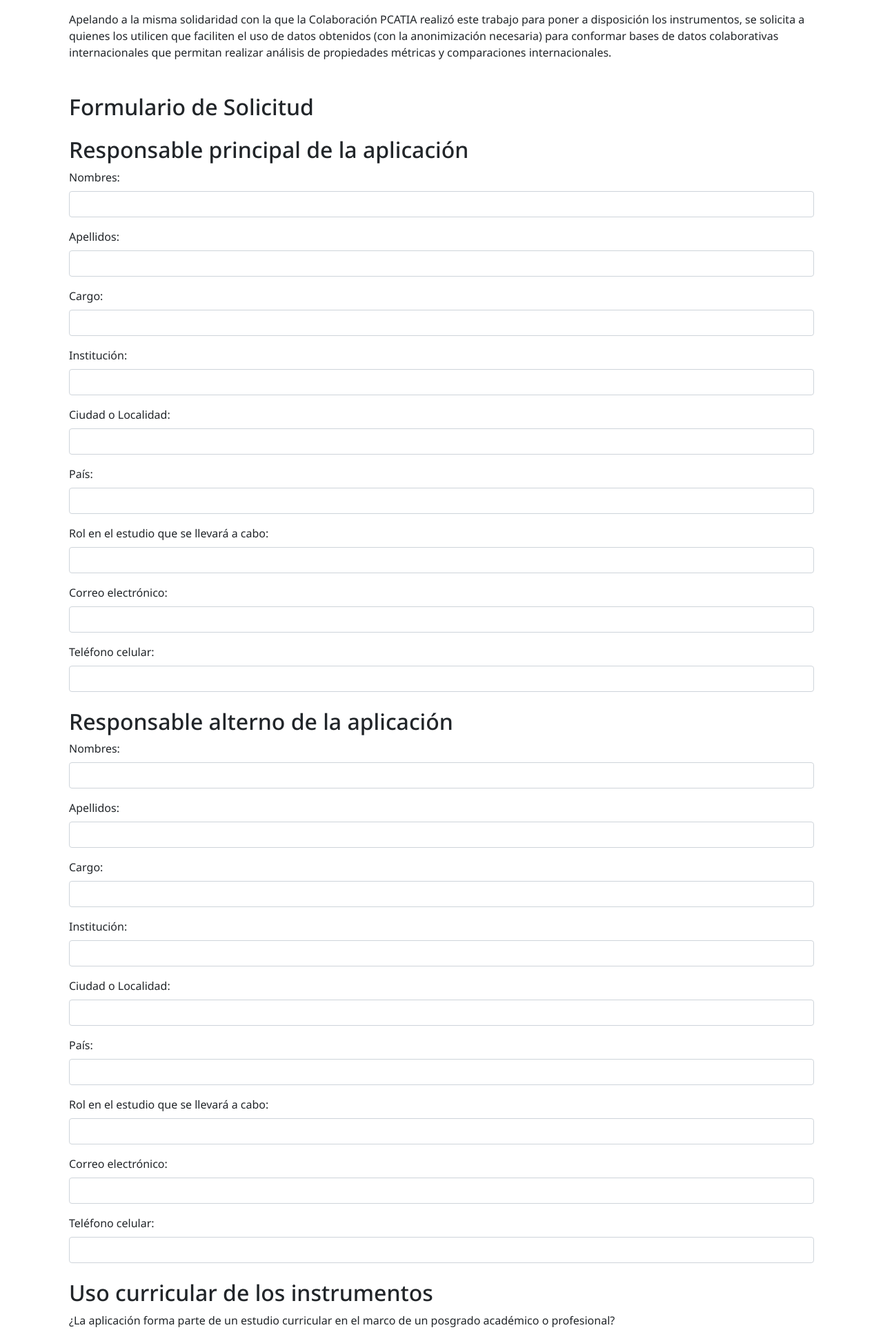
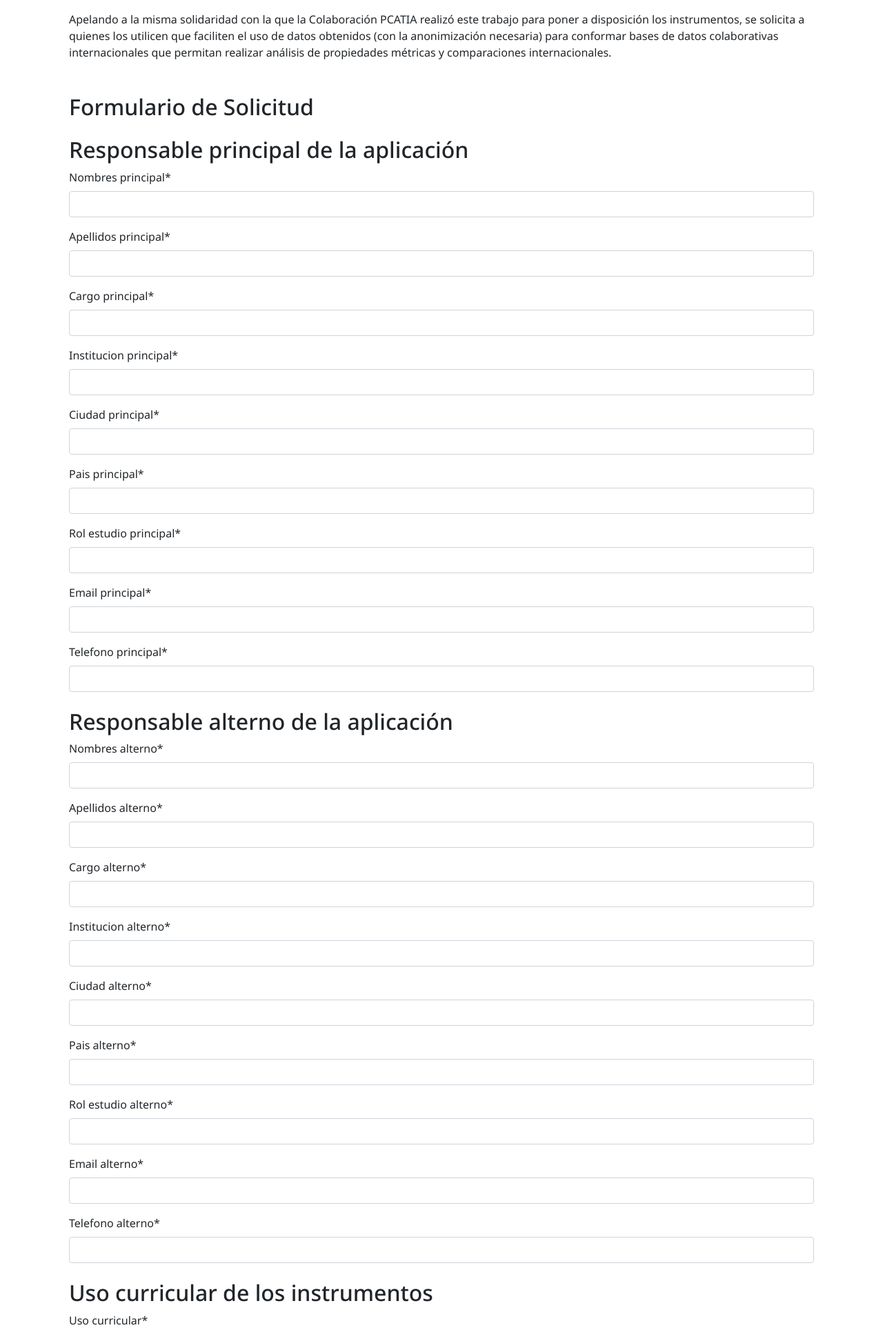
Before and after one commit to luirro777/PCATIA, a Django app: page /solicitudes/solicitud/ in a window 1280 px wide. Shown: the part 776-2704 px from the top of the page at 69% size. Run offline with Django 4.2, Linux system fonts and the light colour scheme; some libraries are stand-ins or nearby versions.

Commit message:
Formulario en 3 pasos

```diff
--- a/solicitudes/forms.py
+++ b/solicitudes/forms.py
@@ -11,4 +11,28 @@ class SolicitudForm(forms.ModelForm):
             'descripcion_metodologia': forms.Textarea(attrs={'rows': 5}),
             'caracteristicas_poblacion': forms.Textarea(attrs={'rows': 3}),
             'utilidad_estudio': forms.Textarea(attrs={'rows': 3}),
+            'email_principal': forms.EmailInput(),
+            'email_alterno': forms.EmailInput(),
         }
+
+    def __init__(self, *args, **kwargs):
+        super(SolicitudForm, self).__init__(*args, **kwargs)
+        for field in self.fields.values():
+            field.required = True  # Marcar todos los campos como obligatorios
+
+    def clean_telefono_principal(self):
+        telefono = self.cleaned_data.get('telefono_principal')
+        if not telefono.isdigit():
+            raise forms.ValidationError("El teléfono solo debe contener números.")
+        return telefono
+
+    def clean(self):
+        cleaned_data = super().clean()
+        nombres_principal = cleaned_data.get('nombres_principal')
+        apellidos_principal = cleaned_data.get('apellidos_principal')
+
+        # Validar que el nombre y el apellido no sean iguales
+        if nombres_principal == apellidos_principal:
+            self.add_error('nombres_principal', 'El nombre y apellido no pueden ser iguales.')
+
+        return cleaned_data
--- a/solicitudes/models.py
+++ b/solicitudes/models.py
@@ -28,7 +28,7 @@ class Solicitud(models.Model):
     telefono_alterno = models.CharField(max_length=20)
 
     # Información del estudio
-    uso_curricular = models.BooleanField(default=False)
+    uso_curricular = models.CharField(max_length=3, choices=[('Sí', 'Sí'), ('No', 'No')], blank=False)
     carrera_posgrado = models.CharField(max_length=200, blank=True)
     estudiantes = models.CharField(max_length=200, blank=True)
     responsables_orientacion = models.CharField(max_length=200, blank=True)
--- a/solicitudes/urls.py
+++ b/solicitudes/urls.py
@@ -1,8 +1,13 @@
 from django.urls import path
 from django.views.generic.base import TemplateView
 from .views import (
+    # Vistas relacionadas al registro de la solicitud
     SolicitudCreateView,
-    SolicitudEnviadaView,
+    SolicitudReviewView,
+    SolicitudUpdateView,
+    SolicitudConfirmView,
+
+    # Vistas relacionadas al perfil de admin
     SolicitudListView,
     SolicitudDeleteView,
     SolicitudDetailView,
@@ -14,10 +19,12 @@ app_name = 'solicitudes'
 
 urlpatterns = [
     path('solicitud/', SolicitudCreateView.as_view(), name='crear_solicitud'),
-    path('solicitud-enviada/', SolicitudEnviadaView.as_view(), name='solicitud_enviada'),
+    path('review/', SolicitudReviewView.as_view(), name='solicitud_review'),
+    path('edit/', SolicitudUpdateView.as_view(), name='solicitud_edit'),
+    path('confirmar/', SolicitudConfirmView.as_view(), name='solicitud_confirmar'),
     path('solicitudes/', SolicitudListView.as_view(), name='solicitud-list'),
-    path('solicitudes/<int:pk>/', SolicitudDetailView.as_view(), name='solicitud_detail'),
-    path('solicitudes/<int:pk>/borrar/', SolicitudDeleteView.as_view(), name='solicitud_delete'),
+    path('<int:pk>/', SolicitudDetailView.as_view(), name='solicitud_detail'),
+    path('<int:pk>/borrar/', SolicitudDeleteView.as_view(), name='solicitud_delete'),
     path('generar_documento/<int:pk>/', GenerarDocumentoView.as_view(), name='generar_documento'),
     path('descargar_documento/<str:file_name>/', DescargarDocumentoView.as_view(), name='descargar_documento'),
 ]
--- a/solicitudes/views.py
+++ b/solicitudes/views.py
@@ -8,7 +8,7 @@ from django.shortcuts import redirect
 from django.http import HttpResponse
 
 # Vistas
-from django.views.generic import (DetailView, DeleteView, ListView, TemplateView, View)
+from django.views.generic import (DetailView, DeleteView, ListView, TemplateView, View, UpdateView, CreateView)
 from django.views.generic.edit import FormView
 
 # Models
@@ -23,18 +23,54 @@ import os
 class SolicitudCreateView(FormView):
     form_class = SolicitudForm
     template_name = 'solicitudes/solicitud_form.html'
-    success_url = reverse_lazy('solicitudes:solicitud_enviada')
+    success_url = reverse_lazy('solicitudes:solicitud_review')
 
     def form_valid(self, form):
-        form.save()
+        self.request.session['form_data'] = form.cleaned_data
         return super().form_valid(form)
 
-    def form_invalid(self, form):
-        print(form.errors.as_data())
-        return super().form_invalid(form)
+class SolicitudReviewView(TemplateView):
+    template_name = 'solicitudes/solicitud_review.html'
 
-class SolicitudEnviadaView(TemplateView):
-    template_name = 'solicitudes/solicitud_enviada.html'
+    def get_context_data(self, **kwargs):
+        context = super().get_context_data(**kwargs)
+        context['form_data'] = self.request.session.get('form_data', {})
+        return context
+
+class SolicitudUpdateView(FormView):
+    form_class = SolicitudForm
+    template_name = 'solicitudes/solicitud_form.html'
+
+    def get_form(self, form_class=None):
+        # Prepopulate the form with data from the session
+        form = super().get_form(form_class)
+        form.initial = self.request.session.get('form_data', {})
+        return form
+
+    def form_valid(self, form):
+        self.request.session['form_data'] = form.cleaned_data
+        return super().form_valid(form)
+
+    def get_success_url(self):
+        return reverse_lazy('solicitudes:solicitud_review')
+
+class SolicitudConfirmView(TemplateView):
+    template_name = 'solicitudes/solicitud_confirmar.html'
+
+    def get_context_data(self, **kwargs):
+        context = super().get_context_data(**kwargs)
+        context['form_data'] = self.request.session.get('form_data', {})
+        return context
+
+    def post(self, request, *args, **kwargs):
+        form_data = request.session.get('form_data', {})
+        if form_data:
+            # Save the form data to the database
+            Solicitud.objects.create(**form_data)
+            # Clear the session data
+            request.session.pop('form_data', None)
+        return self.render_to_response(self.get_context_data())
+
 
 class SolicitudListView(LoginRequiredMixin, ListView):
     model = Solicitud
--- a/templates/solicitudes/solicitud_form.html
+++ b/templates/solicitudes/solicitud_form.html
@@ -1,5 +1,5 @@
 {% extends "base.html" %}
-
+{% load crispy_forms_tags %}
 {% block content %}
 <div class="container mt-4 mb-4">
     <h1 class="mb-4">Solicitud de instrumentos PCATIA</h1>
@@ -28,142 +28,53 @@
     </p>
     <!-- Formulario de Solicitud -->
     <h2 class="mt-5">Formulario de Solicitud</h2>
-    <form method="post" action="{% url 'solicitudes:crear_solicitud' %}">
+    <form method="post">
         {% csrf_token %}
 
         <!-- Información de contacto principal -->
         <h2 class="mt-4">Responsable principal de la aplicación</h2>
-        <div class="form-group">
-            <label for="nombres_principal">Nombres:</label>
-            <input type="text" class="form-control" id="nombres_principal" name="nombres_principal" required>
-        </div>
-        <div class="form-group">
-            <label for="apellidos_principal">Apellidos:</label>
-            <input type="text" class="form-control" id="apellidos_principal" name="apellidos_principal" required>
-        </div>
-        <div class="form-group">
-            <label for="cargo_principal">Cargo:</label>
-            <input type="text" class="form-control" id="cargo_principal" name="cargo_principal" required>
-        </div>
-        <div class="form-group">
-            <label for="institucion_principal">Institución:</label>
-            <input type="text" class="form-control" id="institucion_principal" name="institucion_principal" required>
-        </div>
-        <div class="form-group">
-            <label for="ciudad_principal">Ciudad o Localidad:</label>
-            <input type="text" class="form-control" id="ciudad_principal" name="ciudad_principal" required>
-        </div>
-        <div class="form-group">
-            <label for="pais_principal">País:</label>
-            <input type="text" class="form-control" id="pais_principal" name="pais_principal" required>
-        </div>
-        <div class="form-group">
-            <label for="rol_estudio_principal">Rol en el estudio que se llevará a cabo:</label>
-            <input type="text" class="form-control" id="rol_estudio_principal" name="rol_estudio_principal" required>
-        </div>
-        <div class="form-group">
-            <label for="email_principal">Correo electrónico:</label>
-            <input type="email" class="form-control" id="email_principal" name="email_principal" required>
-        </div>
-        <div class="form-group">
-            <label for="telefono_principal">Teléfono celular:</label>
-            <input type="text" class="form-control" id="telefono_principal" name="telefono_principal" required>
-        </div>
+        {{ form.nombres_principal|as_crispy_field }}
+        {{ form.apellidos_principal|as_crispy_field }}
+        {{ form.cargo_principal|as_crispy_field }}
+        {{ form.institucion_principal|as_crispy_field }}
+        {{ form.ciudad_principal|as_crispy_field }}
+        {{ form.pais_principal|as_crispy_field }}
+        {{ form.rol_estudio_principal|as_crispy_field }}
+        {{ form.email_principal|as_crispy_field }}
+        {{ form.telefono_principal|as_crispy_field }}
 
         <!-- Información de contacto secundario -->
         <h2 class="mt-4">Responsable alterno de la aplicación</h2>
-        <div class="form-group">
-            <label for="nombres_alterno">Nombres:</label>
-            <input type="text" class="form-control" id="nombres_alterno" name="nombres_alterno" required>
-        </div>
-        <div class="form-group">
-            <label for="apellidos_alterno">Apellidos:</label>
-            <input type="text" class="form-control" id="apellidos_alterno" name="apellidos_alterno" required>
-        </div>
-        <div class="form-group">
-            <label for="cargo_alterno">Cargo:</label>
-            <input type="text" class="form-control" id="cargo_alterno" name="cargo_alterno" required>
-        </div>
-        <div class="form-group">
-            <label for="institucion_alterno">Institución:</label>
-            <input type="text" class="form-control" id="institucion_alterno" name="institucion_alterno" required>
-        </div>
-        <div class="form-group">
-            <label for="ciudad_alterno">Ciudad o Localidad:</label>
-            <input type="text" class="form-control" id="ciudad_alterno" name="ciudad_alterno" required>
-        </div>
-        <div class="form-group">
-            <label for="pais_alterno">País:</label>
-            <input type="text" class="form-control" id="pais_alterno" name="pais_alterno" required>
-        </div>
-        <div class="form-group">
-            <label for="rol_estudio_alterno">Rol en el estudio que se llevará a cabo:</label>
-            <input type="text" class="form-control" id="rol_estudio_alterno" name="rol_estudio_alterno" required>
-        </div>
-        <div class="form-group">
-            <label for="email_alterno">Correo electrónico:</label>
-            <input type="email" class="form-control" id="email_alterno" name="email_alterno" required>
-        </div>
-        <div class="form-group">
-            <label for="telefono_alterno">Teléfono celular:</label>
-            <input type="text" class="form-control" id="telefono_alterno" name="telefono_alterno" required>
-        </div>
+        {{ form.nombres_alterno|as_crispy_field }}
+        {{ form.apellidos_alterno|as_crispy_field }}
+        {{ form.cargo_alterno|as_crispy_field }}
+        {{ form.institucion_alterno|as_crispy_field }}
+        {{ form.ciudad_alterno|as_crispy_field }}
+        {{ form.pais_alterno|as_crispy_field }}
+        {{ form.rol_estudio_alterno|as_crispy_field }}
+        {{ form.email_alterno|as_crispy_field }}
+        {{ form.telefono_alterno|as_crispy_field }}
 
         <!-- Uso curricular de los instrumentos -->
         <h2 class="mt-4">Uso curricular de los instrumentos</h2>
-        <div class="form-group">
-            <label for="uso_curricular">¿La aplicación forma parte de un estudio curricular en el marco de un posgrado académico o profesional?</label>
-            <select class="form-control" id="uso_curricular" name="uso_curricular">
-                <option value="">Seleccione...</option>
-                <option value="Sí">Sí</option>
-                <option value="No">No</option>
-            </select>
-        </div>
-        <div class="form-group">
-            <label for="carrera_posgrado">Carrera de posgrado:</label>
-            <input type="text" class="form-control" id="carrera_posgrado" name="carrera_posgrado">
-        </div>
-        <div class="form-group">
-            <label for="estudiantes">Estudiante/s:</label>
-            <input type="text" class="form-control" id="estudiantes" name="estudiantes">
-        </div>
-        <div class="form-group">
-            <label for="responsables_orientacion">Responsables de la orientación, tutoría, asesoramiento o dirección del trabajo:</label>
-            <input type="text" class="form-control" id="responsables_orientacion" name="responsables_orientacion">
-        </div>
+        {{ form.uso_curricular|as_crispy_field }}
+        {{ form.carrera_posgrado|as_crispy_field }}
+        {{ form.estudiantes|as_crispy_field }}
+        {{ form.responsables_orientacion|as_crispy_field }}
 
         <!-- Datos del proyecto -->
         <h2 class="mt-4">Datos del proyecto</h2>
-        <div class="form-group">
-            <label for="titulo_estudio">Título o tema del estudio:</label>
-            <input type="text" class="form-control" id="titulo_estudio" name="titulo_estudio" maxlength="200" required>
-        </div>
-        <div class="form-group">
-            <label for="objetivo">Objetivo:</label>
-            <textarea class="form-control" id="objetivo" name="objetivo" maxlength="500" required></textarea>
-        </div>
-        <div class="form-group">
-            <label for="descripcion_metodologia">Descripción de la Metodología:</label>
-            <textarea class="form-control" id="descripcion_metodologia" name="descripcion_metodologia" maxlength="1500" required></textarea>
-        </div>
-        <div class="form-group">
-            <label for="caracteristicas_poblacion">Características de la Población:</label>
-            <textarea class="form-control" id="caracteristicas_poblacion" name="caracteristicas_poblacion" maxlength="500" required></textarea>
-        </div>
-        <div class="form-group">
-            <label for="utilidad_estudio">Utilidad del Estudio:</label>
-            <input type="text" class="form-control" id="utilidad_estudio" name="utilidad_estudio" maxlength="500" required>
-        </div>
-        <div class="form-group">
-            <label for="institucion_avala">Institución que Avala:</label>
-            <input type="text" class="form-control" id="institucion_avala" name="institucion_avala" maxlength="200" required>
-        </div>
-
-
+        {{ form.titulo_estudio|as_crispy_field }}
+        {{ form.objetivo|as_crispy_field }}
+        {{ form.descripcion_metodologia|as_crispy_field }}
+        {{ form.caracteristicas_poblacion|as_crispy_field }}
+        {{ form.utilidad_estudio|as_crispy_field }}
+        {{ form.institucion_avala|as_crispy_field }}
 
         <!-- Botón de envío -->
         <button type="submit" class="btn btn-primary mt-4">Enviar Solicitud</button>
     </form>
 
+
 </div>
 {% endblock %}
```
Also changed, not shown: templates/solicitudes/solicitud_review.html (added, +56 -0 lines), templates/solicitudes/solicitud_confirmar.html (renamed from templates/solicitudes/solicitud_enviada.html).
